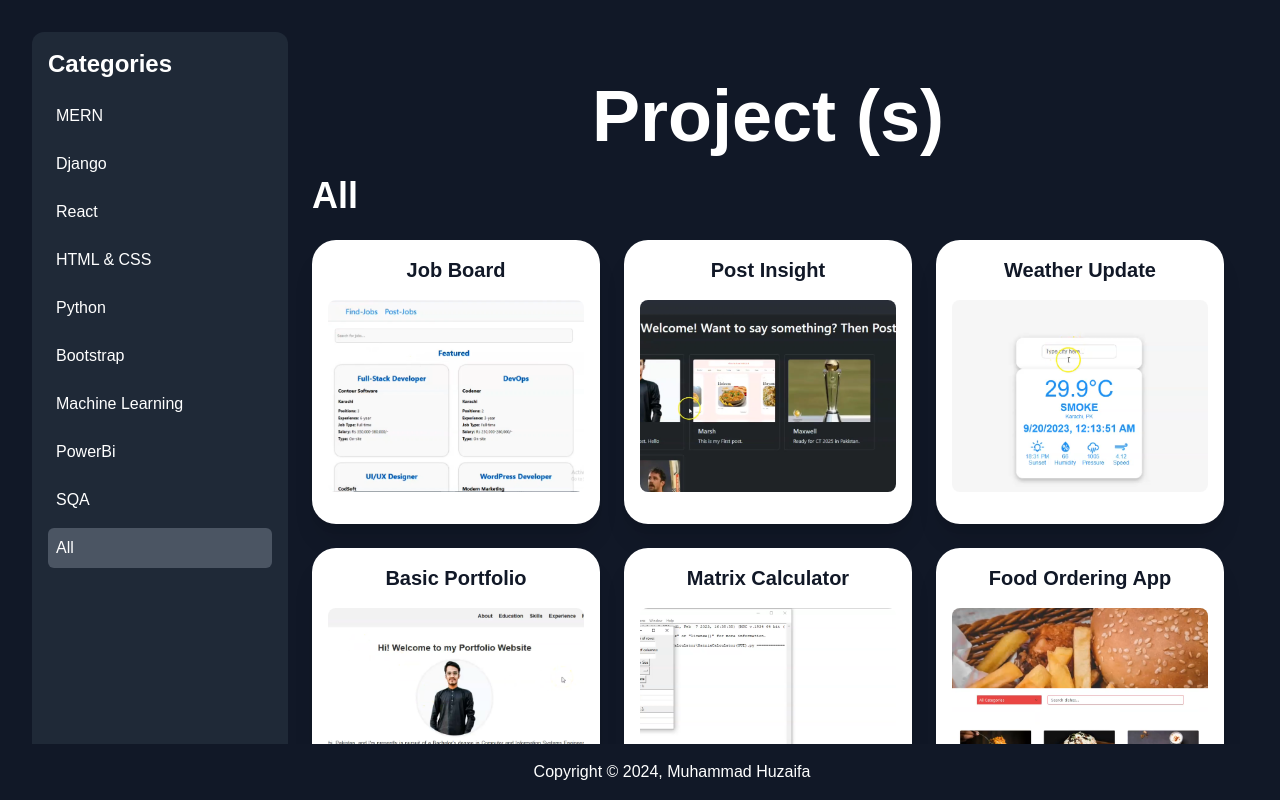
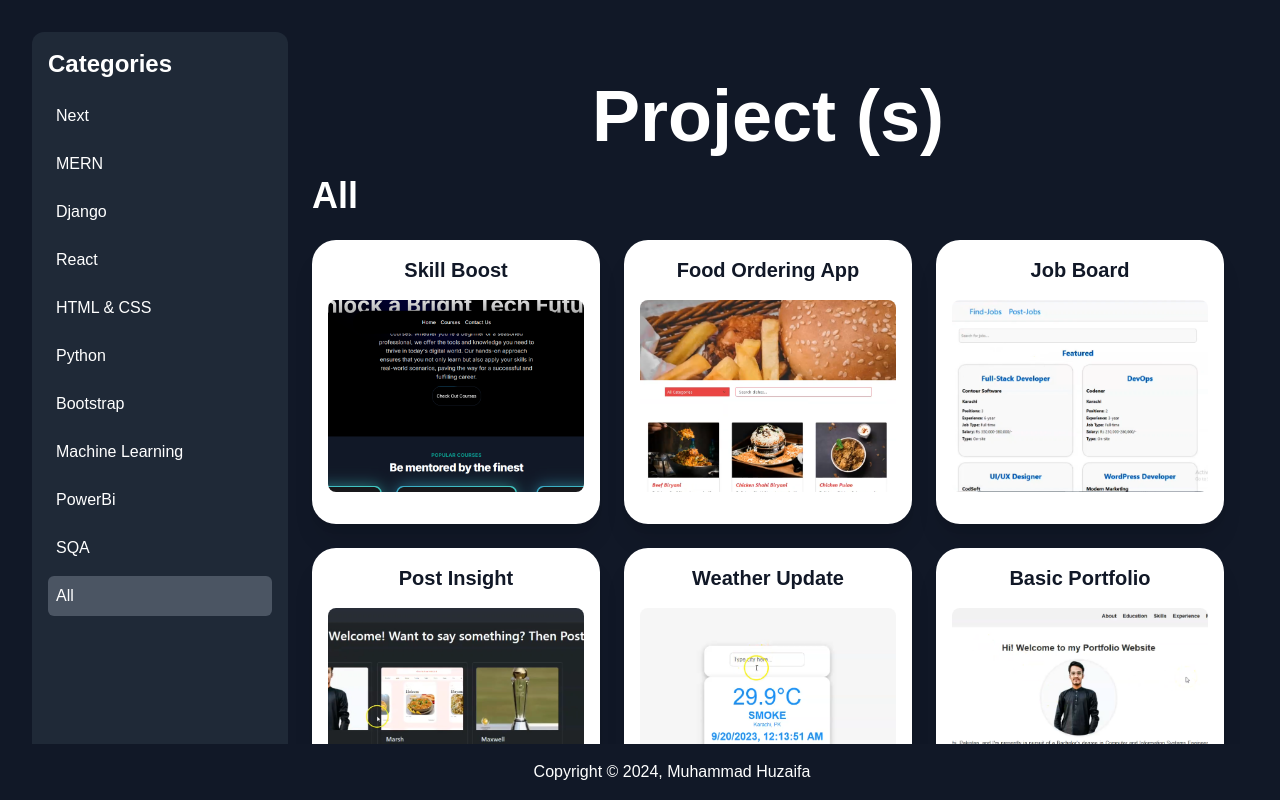
Before and after one commit to Huzaifa110/muhammad-huzaifa, a React (Vite) app: page /muhammad-huzaifa/projects in a window 1280 px wide. Shown: the top 800 px of the page. Built offline with nearby package versions, Linux system fonts and the light colour scheme.

Commit message:
Next Project

```diff
--- a/src/components/SkillSection.jsx
+++ b/src/components/SkillSection.jsx
@@ -6,7 +6,7 @@ const skillsData = [
     {
         number: 1,
         title: 'Frontend Development',
-        skills: ['HTML5', 'CSS3', 'JavaScript', 'React.js', 'Bootstrap', 'Tailwind CSS'],
+        skills: ['HTML5', 'CSS3', 'JavaScript', 'React.js', 'Next.js', 'Bootstrap', 'Tailwind CSS', 'AceternityUI'],
         show: 'showFrontendSkills',
     },
     {
--- a/src/data/projects.js
+++ b/src/data/projects.js
@@ -19,11 +19,37 @@ import mlVideo from '../assets/videos/ml.mp4';
 import foodappImg from '../assets/images/foodapp.PNG';
 import foodappVideo from '../assets/videos/foodapp.mp4';
 import sqaImg from '../assets/images/sqa.PNG';
-import sqaVideo from '../assets/videos/sqa.mp4'
+import sqaVideo from '../assets/videos/sqa.mp4';
+import skillboostImg from '../assets/images/skillboost.PNG';
+import skillboostVideo from '../assets/videos/skillboost.mp4';
 
 const projects = [
     {
         id: 1,
+        title: 'Skill Boost',
+        image: skillboostImg,
+        videoSrc: skillboostVideo,
+        githubLink: 'https://github.com/Huzaifa110/skillboost',
+        liveLink: 'https://main--roaring-stardust-690a30.netlify.app/',
+        hasLiveLink: true,
+        hasGithubLink: true,
+        category: 'Next',
+        description: "A frontend Web Application named Skill Boost, offering technical courses build using Next.js and Aceternity UI."
+    },
+    {
+        id: 2,
+        title: 'Food Ordering App',
+        image: foodappImg,
+        videoSrc: foodappVideo,
+        githubLink: 'https://github.com/Huzaifa110/food_ordering_app',
+        liveLink: 'https://food-ordering-app-one-self.vercel.app/',
+        hasLiveLink: true,
+        hasGithubLink: true,
+        category: 'MERN',
+        description: 'A food ordering app built using MERN Stack, with complete user authentication, and all the data being fetched from a MongoDB cluster.'
+    },
+    {
+        id: 3,
         title: 'Job Board',
         image: jobboardImg,
         videoSrc: jobboardVideo,
@@ -35,7 +61,7 @@ const projects = [
         description: "A Job Board built using MERN Stack, with user authentication system, displaying all jobs, search functionality, and an additional post job functionality for employer's account."
     },
     {
-        id: 2,
+        id: 4,
         title: 'Post Insight',
         image: postinsightImg,
         videoSrc: postinsightVideo,
@@ -47,7 +73,7 @@ const projects = [
         description: "A Posting app built using Django, with user authentication system, displaying all posts, add post with an account, and edit and delete user's own post."
     },
     {
-        id: 3,
+        id: 5,
         title: 'Weather Update',
         image: weatherImg,
         videoSrc: weatherVideo,
@@ -59,7 +85,7 @@ const projects = [
         description: "A React app displaying weather information of countless cities using a public API."
     },
     {
-        id: 4,
+        id: 6,
         title: 'Basic Portfolio',
         image: portfolioImg,
         videoSrc: portfolioVideo,
@@ -71,7 +97,7 @@ const projects = [
         description: 'A basic portfolio website, built using HTML and CSS.'
     },
     {
-        id: 5,
+        id: 7,
         title: 'Matrix Calculator',
         image: matrixImg,
         videoSrc: matrixVideo,
@@ -82,20 +108,9 @@ const projects = [
         category: 'Python',
         description: 'A GUI-based Matrix Calculator built using Python and the tkinter library for the GUI.'
     },
+
     {
-        id: 6,
-        title: 'Food Ordering App',
-        image: foodappImg,
-        videoSrc: foodappVideo,
-        githubLink: 'https://github.com/Huzaifa110/food_ordering_app',
-        liveLink: 'https://food-ordering-app-one-self.vercel.app/',
-        hasLiveLink: true,
-        hasGithubLink: true,
-        category: 'MERN',
-        description: 'A food ordering app built using MERN Stack, with complete user authentication, and all the data being fetched from a MongoDB cluster.'
-    },
-    {
-        id: 7,
+        id: 8,
         title: 'Restaurant Web Page',
         image: eatImg,
         videoSrc: eatVideo,
@@ -107,7 +122,7 @@ const projects = [
         description: 'A basic React application displaying dishes categorically.'
     },
     {
-        id: 8,
+        id: 9,
         title: 'iCoder',
         image: bootstrapImg,
         videoSrc: bootstrapVideo,
@@ -119,7 +134,7 @@ const projects = [
         description: 'A responsive technology blog posting site built using HTML, CSS, and Bootstrap.'
     },
     {
-        id: 9,
+        id: 10,
         title: 'Weather Predictor',
         image: mlImg,
         videoSrc: mlVideo,
@@ -131,7 +146,7 @@ const projects = [
         description: 'A Machine Learning-based Weather Predictor app, predicting weather summary by taking different inputs, using three algorithms: Logistic Regression, Random Forest Classifier, and Multi-Layer Perceptron. The GUI is built using React.js and the backend functionality of calling models on the GUI is done using Node.js.'
     },
     {
-        id: 10,
+        id: 11,
         title: 'Power Bi Dashboard',
         image: powerbiImg,
         videoSrc: powerbiVideo,
@@ -143,7 +158,7 @@ const projects = [
         description: 'A Power BI dashboard displaying visuals of the data of a store.'
     },
     {
-        id: 11,
+        id: 12,
         title: 'SQA Projects',
         image: sqaImg,
         videoSrc: sqaVideo,
```
Also changed, not shown: src/assets/images/skillboost.PNG (added), 6 other files (tests, documents, lock files or other folders).
